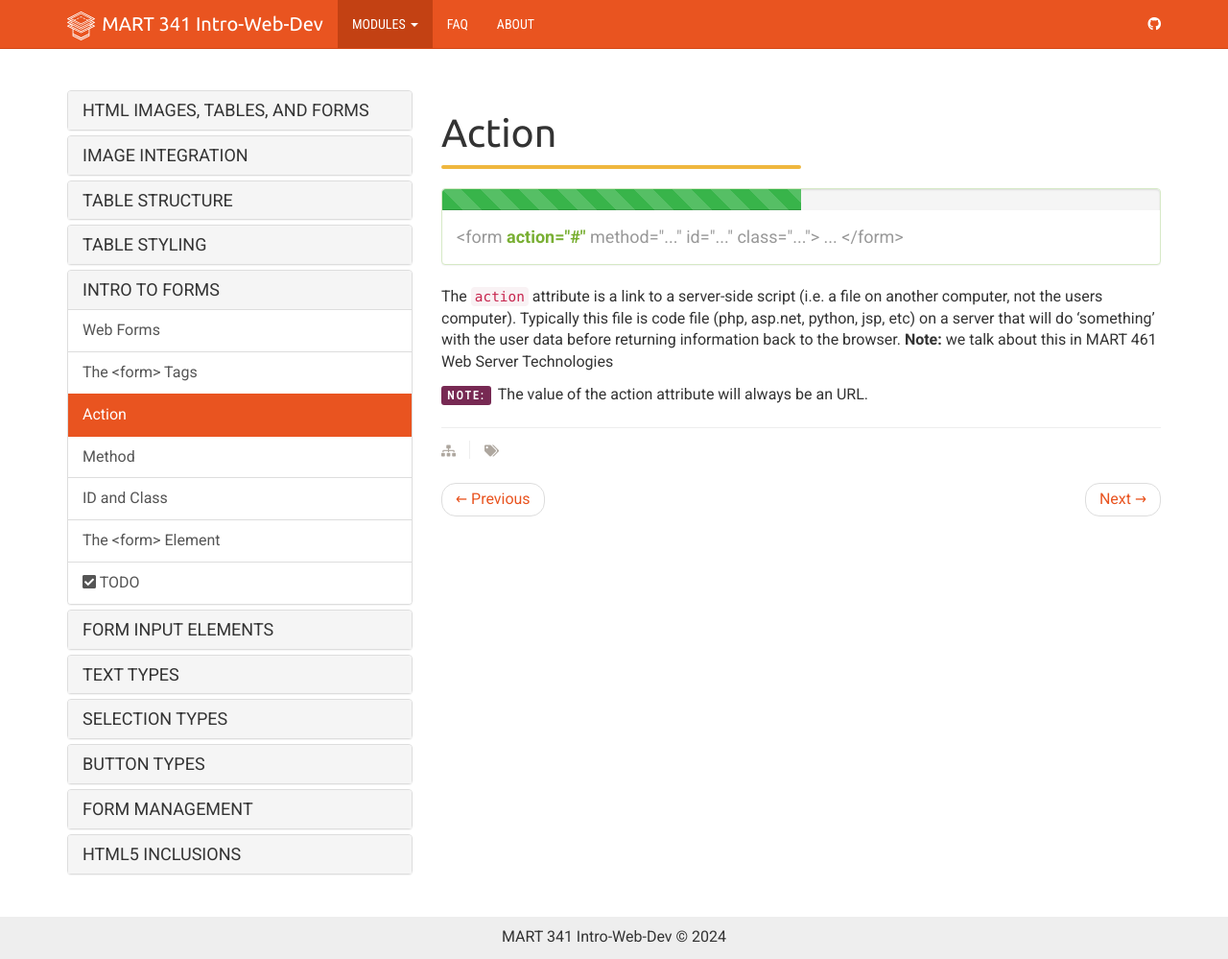
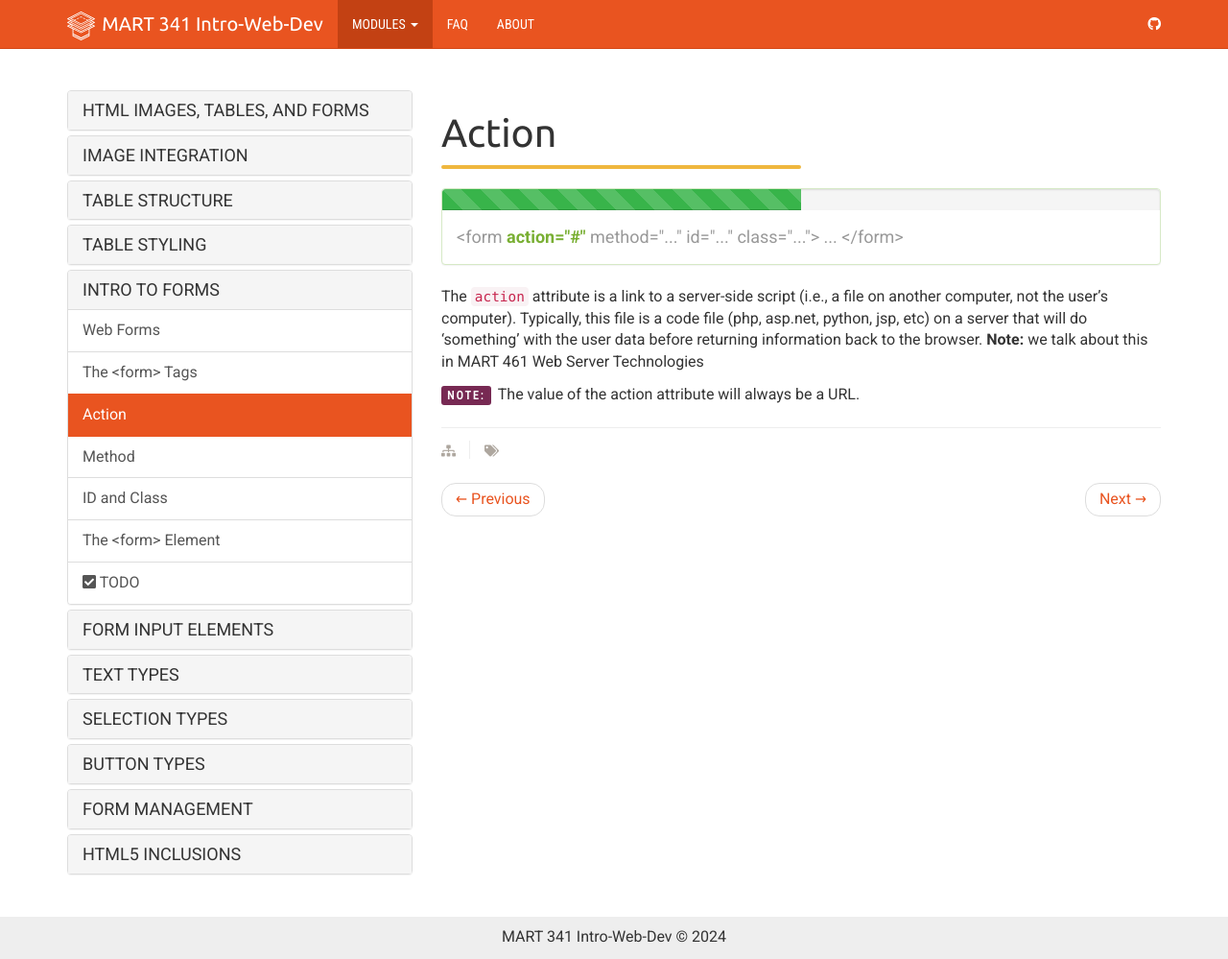
Before and after one commit to Montana-Media-Arts/webDesignFall2024, a Jekyll site: the page built from _docs/topic-06/04-form-intro/03-page.md, in a window 1280 px wide and 999 px high. Shown: the whole window at 96% size. Built offline with Jekyll 4.4.1, drawn with Linux system fonts in a browser that asks for light colours; nearby versions of some CDN libraries.

Commit message:
Update 03-page.md

```diff
--- a/_docs/topic-06/04-form-intro/03-page.md
+++ b/_docs/topic-06/04-form-intro/03-page.md
@@ -19,6 +19,6 @@ permalink: /topic-06/form-action/
 </div>
 
 
-The `action` attribute is a link to a server-side script (i.e. a file on another computer, not the users computer). Typically this file is code file (php, asp.net, python, jsp, etc) on a server that will do 'something' with the user data before returning information back to the browser.  **Note:** we talk about this in MART 461 Web Server Technologies
+The `action` attribute is a link to a server-side script (i.e., a file on another computer, not the user's computer). Typically, this file is a code file (php, asp.net, python, jsp, etc) on a server that will do 'something' with the user data before returning information back to the browser.  **Note:** we talk about this in MART 461 Web Server Technologies
 
-<span class="label label-info">NOTE:</span> The value of the action attribute will always be an URL.
+<span class="label label-info">NOTE:</span> The value of the action attribute will always be a URL.
```
